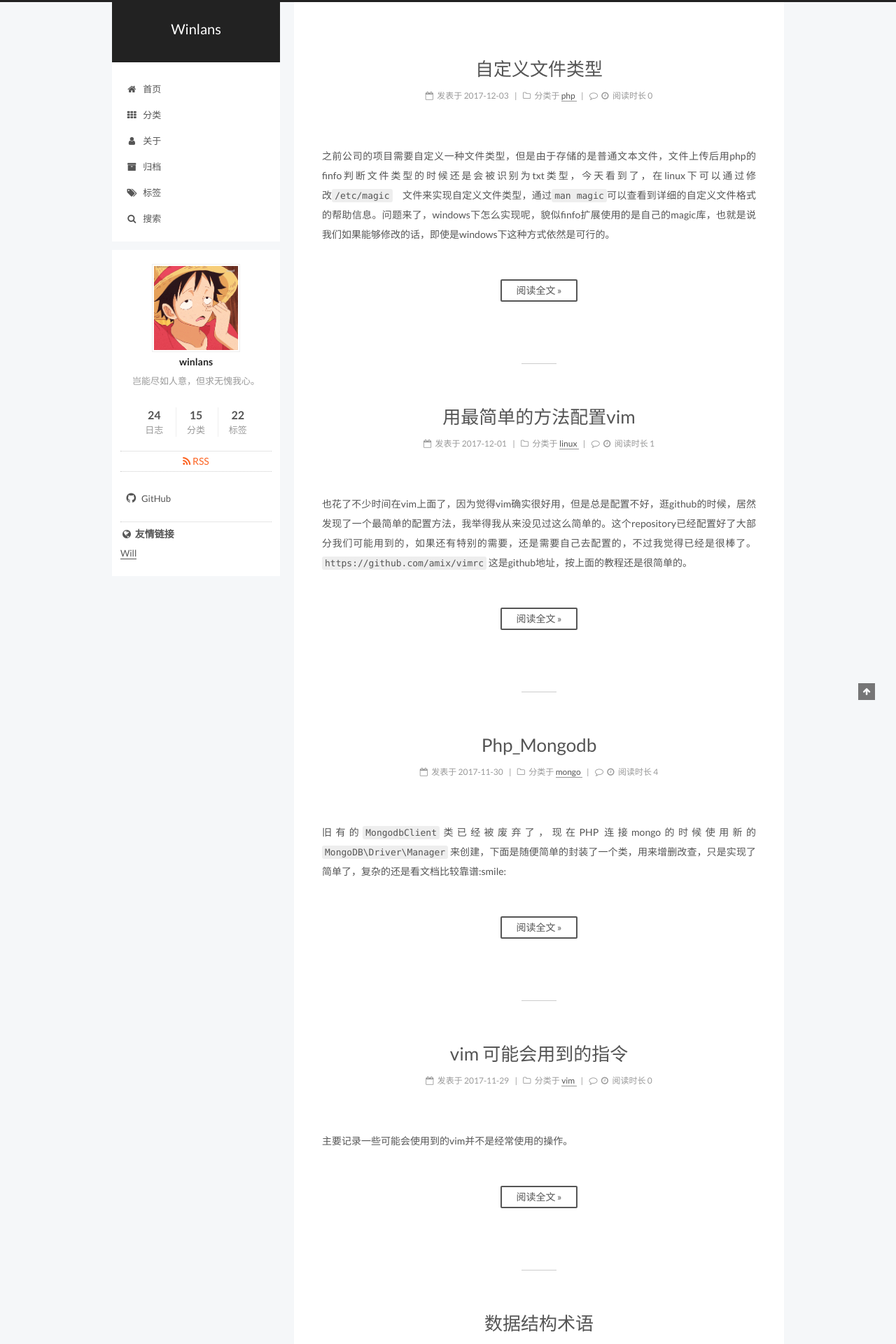
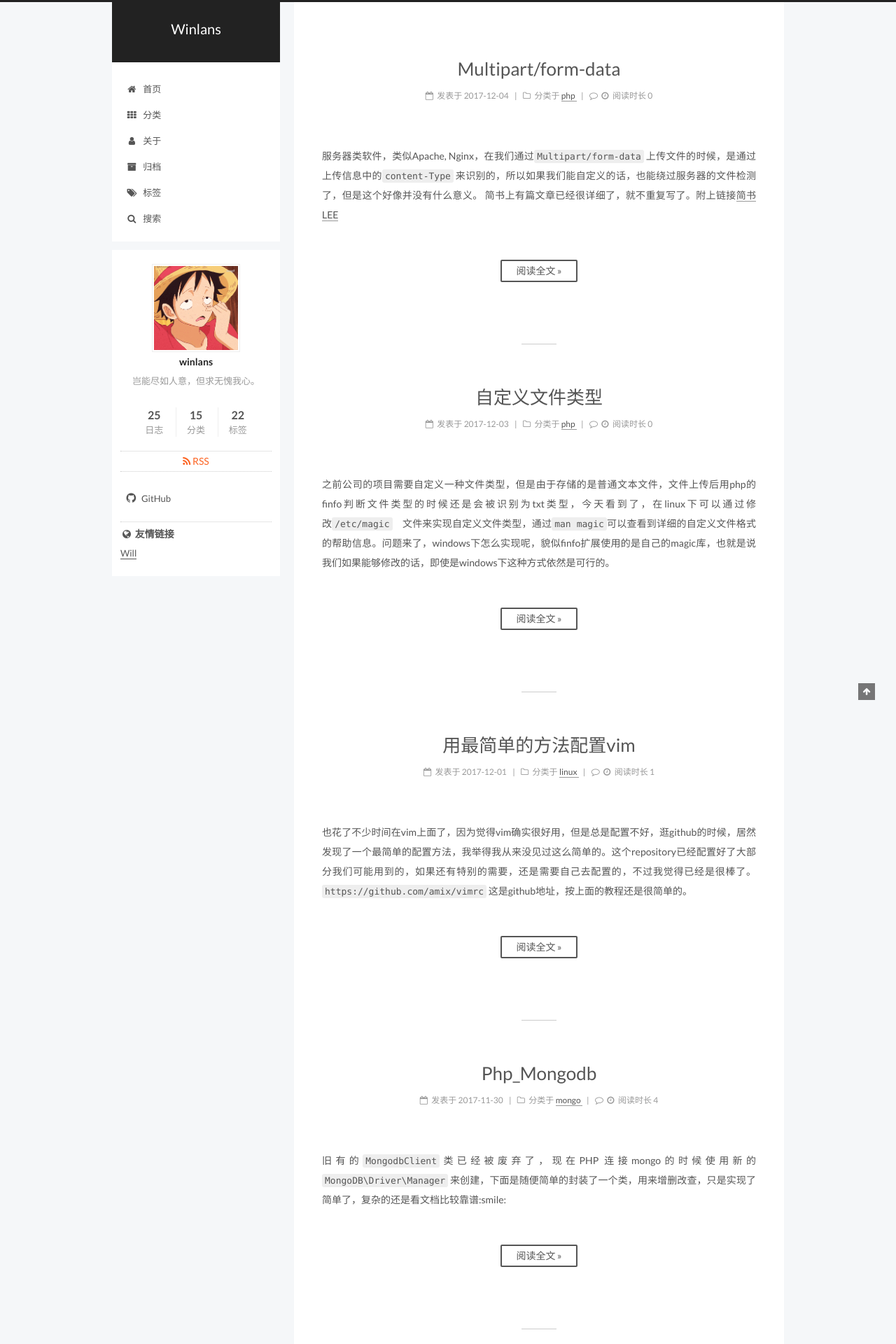
Before and after one commit to winlans/winlans.github.io, a Jekyll site: the page built from index.html, in a window 1280 px wide. Shown: the top 1920 px of the page at 70% size. Built offline with Jekyll 4.4.1, drawn with Linux system fonts in a browser that asks for light colours; the list of posts is cut into pages by our own code; comment, search, counter and statistics services are not loaded; some of the changed text lies outside the part shown.

Commit message:
add post-file-type

````diff
--- /dev/null
+++ b/_posts/2017-12-04-Multipartform-data.md
@@ -0,0 +1,37 @@
+---
+title: Multipart/form-data
+date: 2017-12-04 18:00:00
+categories:
+- php
+tags:
+- file
+---
+
+服务器类软件，类似Apache, Nginx，在我们通过`Multipart/form-data` 上传文件的时候，是通过上传信息中的`content-Type`  来识别的，所以如果我们能自定义的话，也能绕过服务器的文件检测了，但是这个好像并没有什么意义。 简书上有篇文章已经很详细了，就不重复写了。附上链接[简书LEE](http://www.jianshu.com/p/e810d1799384)
+
+
+
+```php
+------WebKitFormBoundaryMQ9BG4Er5M1QNuj7
+Content-Disposition: form-data; name="file"; filename="DeepinScreenshot_select-area_20171204212343.png"
+Content-Type: image/png
+
+
+------WebKitFormBoundaryMQ9BG4Er5M1QNuj7
+Content-Disposition: form-data; name="form"
+
+1
+------WebKitFormBoundaryMQ9BG4Er5M1QNuj7
+Content-Disposition: form-data; name="pdid"
+
+2065
+------WebKitFormBoundaryMQ9BG4Er5M1QNuj7
+Content-Disposition: form-data; name="share"
+
+[object Object],[object Object],[object Object]
+------WebKitFormBoundaryMQ9BG4Er5M1QNuj7
+Content-Disposition: form-data; name="session_id"
+
+kfucrtci4alr0ak1d1324c5lg6
+------WebKitFormBoundaryMQ9BG4Er5M1QNuj7--
+```
````
Also changed, not shown: _posts/2017-12-03-自定义文件格式.md (+1 -1 lines).
